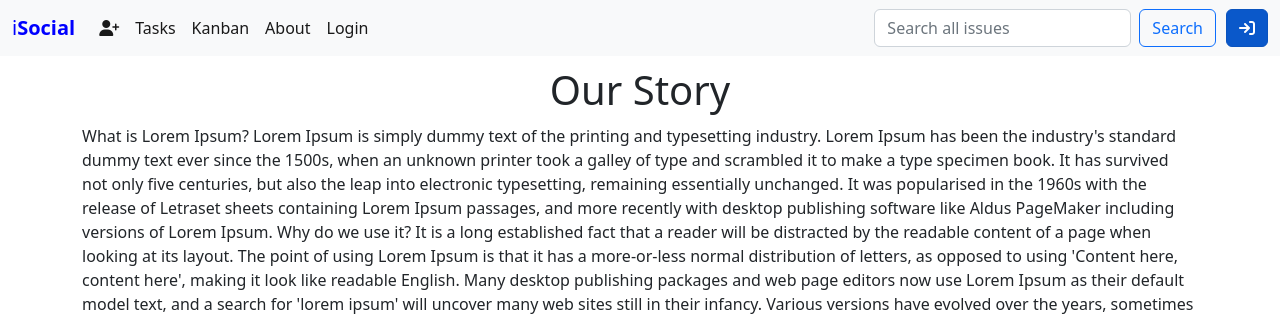
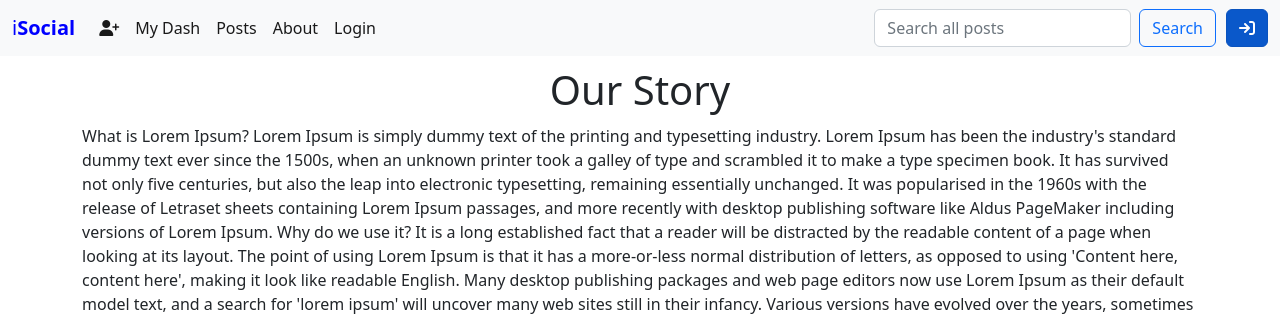
Before and after one commit to timothythomas1/FSDI-115-Assignment-3, a Django app: template templates/pages/about.html in a window 1280 px wide. Shown: the top 318 px of the page. Run offline with Django 4.2, Linux system fonts and the light colour scheme; the template is opened without the code that fills it, so the values that code supplies are empty; some libraries are stand-ins or nearby versions.

Commit message:
Updated base template file

```diff
--- a/templates/base.html
+++ b/templates/base.html
@@ -5,7 +5,7 @@
     <meta charset="UTF-8">
     <meta http-equiv="X-UA-Compatible" content="IE=edge">
     <meta name="viewport" content="width=device-width, initial-scale=1.0">
-    <title>{% block title %}My Dash{% endblock title %}</title>
+    <title>{% block title %}Issues{% endblock title %}</title>
     <link href="https://cdn.jsdelivr.net/npm/bootstrap@5.2.1/dist/css/bootstrap.min.css" rel="stylesheet" integrity="sha384-iYQeCzEYFbKjA/T2uDLTpkwGzCiq6soy8tYaI1GyVh/UjpbCx/TYkiZhlZB6+fzT" crossorigin="anonymous">
     <link rel="stylesheet" href="{% static '/css/base.css' %}">
     <link rel="stylesheet" href="https://cdn.jsdelivr.net/npm/bootstrap-icons@1.9.1/font/bootstrap-icons.css">
@@ -27,14 +27,19 @@
             <div class="collapse navbar-collapse" id="navbarSupportedContent">
                 <ul class="navbar-nav me-auto mb-2 mb-lg-0">
                     {% if user.is_authenticated %}
+                    <li class="nav-item">
+                        <a class="nav-link active" aria-current="page" href="{% url 'user_profile' user.id %}">
+                            {{ user.role }}
+                        </a>
+                    </li>
                     <li class="nav-item dropdown">
 
                         <a class="nav-link dropdown-toggle" href="#" role="button" data-bs-toggle="dropdown" aria-expanded="false">
                             <i class="fa-solid fa-user-astronaut"></i> {{ user.username }}
                         </a>
                         <ul class="dropdown-menu">
-                            <li><a class="dropdown-item" aria-current="page" href="{% url 'new' %}">Create Post</a></li>
-                            <li><a class="dropdown-item" aria-current="page" href="{% url 'my_posted_list' %}">My Posts</a></li>
+                            <li><a class="dropdown-item" aria-current="page" href="{% url 'new' %}">Create Issue</a></li>
+                            <li><a class="dropdown-item" aria-current="page" href="{% url 'my_posted_list' %}">My Issued</a></li>
                             <li><hr class="dropdown-divider"></li>
                             {% if user.is_superuser %}
                             <li><a class="dropdown-item" aria-current="page" href="{% url 'admin:index' %}"><strong>Admin </strong></a></li>
@@ -52,10 +57,10 @@
                     </li>
                     {% endif %}
                     <li class="nav-item">
-                        <a class="nav-link active" aria-current="page" href="{% url 'issue_list' %}">Tasks</a>
+                        <a class="nav-link active" aria-current="page" href="{% url 'my_dash' %}">My Dash</a>
                     </li>
                     <li class="nav-item">
-                        <a class="nav-link active" aria-current="page" href="{% url 'issue_list' %}">Kanban</a>
+                        <a class="nav-link active" aria-current="page" href="{% url 'post_list' %}">Posts</a>
                     </li>
                     <li class="nav-item">
                         <a class="nav-link active" aria-current="page" href="{% url 'about' %}">About</a>
@@ -71,7 +76,7 @@
                     {% endif %}
                 </ul>
                 <form class="d-flex" role="search">
-                    <input class="form-control me-2" type="search" placeholder="Search all issues" aria-label="Search">
+                    <input class="form-control me-2" type="search" placeholder="Search all posts" aria-label="Search">
                     <button class="btn btn-outline-primary" type="submit">Search</button>
                 </form>
                 {% if user.is_authenticated %}
```
